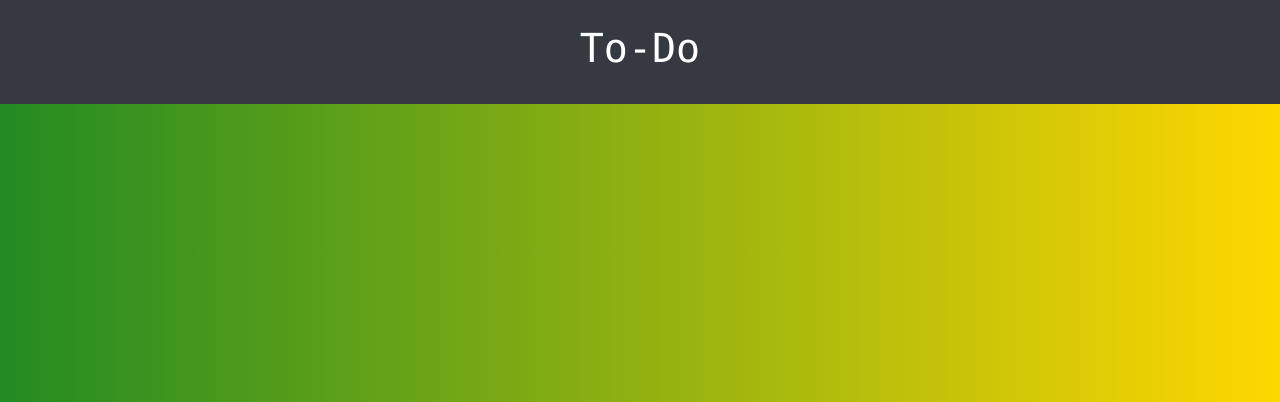
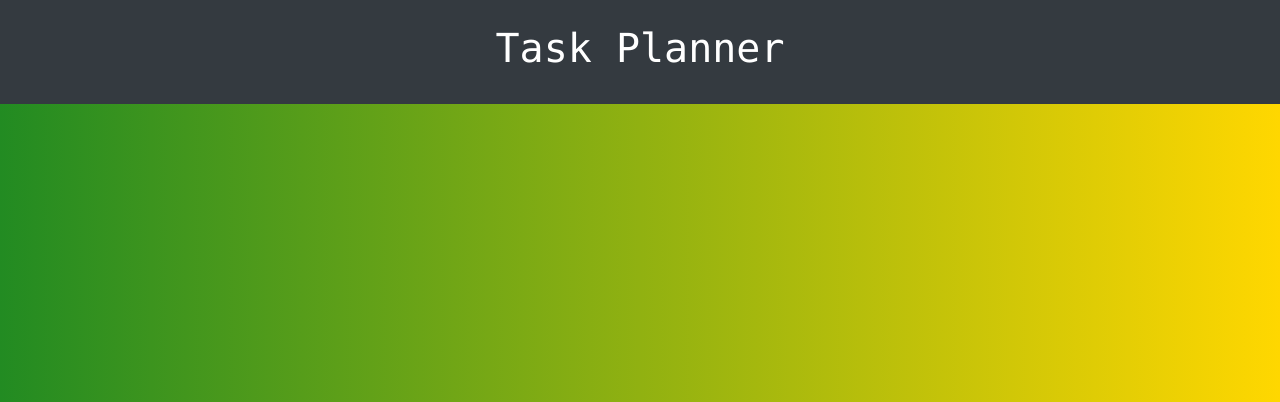
Before and after one commit to FinlayPunch/Task-4---To-do-list, a Flask app: page / in a window 1280 px wide. Shown: the top 402 px of the page. Run offline with Flask 3, Linux system fonts and the light colour scheme; some libraries are stand-ins or nearby versions.

Commit message:
Menial change as well as moving the favicons around and adding some code that makes them show up in the website.

```diff
--- a/templates/addtask.html
+++ b/templates/addtask.html
@@ -3,6 +3,7 @@
 <head>
     <meta charset="UTF-8">
     <meta name="viewport" content="width=device-width, initial-scale=1.0">
+    <link rel="icon" type="image/x-icon" href="{{ url_for('static', filename='favicon-32x32.png') }}">
     <title>Add Task</title>
     <link href="https://maxcdn.bootstrapcdn.com/bootstrap/4.5.2/css/bootstrap.min.css" rel="stylesheet" />
 </head>
--- a/templates/dashboard.html
+++ b/templates/dashboard.html
@@ -3,6 +3,7 @@
 <head>
     <meta charset="UTF-8">
     <meta name="viewport" content="width=device-width, initial-scale=1.0">
+    <link rel="icon" type="image/x-icon" href="{{ url_for('static', filename='favicon-32x32.png') }}">
     <title>Dashboard</title>
     <link href="https://maxcdn.bootstrapcdn.com/bootstrap/4.5.2/css/bootstrap.min.css" rel="stylesheet" />
 </head>
--- a/templates/index.html
+++ b/templates/index.html
@@ -4,14 +4,14 @@
     <meta charset="UTF-8">
     <meta name="viewport" content="width=device-width, initial-scale=1.0">
     <title>Home</title>
-    <link rel="icon" type="image/x-icon" href="/Favicon/favicon-32x32.png">
+    <link rel="icon" type="image/x-icon" href="{{ url_for('static', filename='favicon-32x32.png') }}">
     <link href="https://maxcdn.bootstrapcdn.com/bootstrap/4.5.2/css/bootstrap.min.css" rel="stylesheet" />
 </head>
 
 <body style="background: linear-gradient(to right, rgb(34, 139, 34), rgb(255, 215, 0)); height: 100vh; display: flex; flex-direction: column; justify-content: space-between; margin: 0;">
 
     <header class="bg-dark text-white text-center p-4">
-        <h1 style="font-family: 'Lucida Console', Monaco, monospace;">To-Do</h1>
+        <h1 style="font-family: 'Lucida Console', Monaco, monospace;">Task Planner</h1>
     </header>
 
     <main class="d-flex justify-content-center align-items-center flex-grow-1">
--- a/templates/login.html
+++ b/templates/login.html
@@ -9,6 +9,7 @@
         Login
     </title>
 
+    <link rel="icon" type="image/x-icon" href="{{ url_for('static', filename='favicon-32x32.png') }}">
     <link
     href="https://maxcdn.bootstrapcdn.com/bootstrap/4.5.2/css/bootstrap.min.css"
     rel="stylesheet"
--- a/templates/signup.html
+++ b/templates/signup.html
@@ -4,6 +4,7 @@
     <meta charset="UTF-8">
     <meta name="viewport" content="width=device-width, initial-scale=1.0">
     <title>Sign Up</title>
+    <link rel="icon" type="image/x-icon" href="{{ url_for('static', filename='favicon-32x32.png') }}">
     <link
     href="https://maxcdn.bootstrapcdn.com/bootstrap/4.5.2/css/bootstrap.min.css"
     rel="stylesheet"
--- a/templates/update_task.html
+++ b/templates/update_task.html
@@ -3,6 +3,7 @@
 <head>
     <meta charset="UTF-8">
     <meta name="viewport" content="width=device-width, initial-scale=1.0">
+    <link rel="icon" type="image/x-icon" href="{{ url_for('static', filename='favicon-32x32.png') }}">
     <title>Update Task</title>
     <link href="https://maxcdn.bootstrapcdn.com/bootstrap/4.5.2/css/bootstrap.min.css" rel="stylesheet" />
 </head>
```
Also changed, not shown: my_database.db (added), static/android-chrome-192x192.png (added), static/android-chrome-512x512.png (added), static/apple-touch-icon.png (added), static/favicon-16x16.png (added), static/favicon-32x32.png (added), static/favicon.ico (added), static/site.webmanifest (added).
